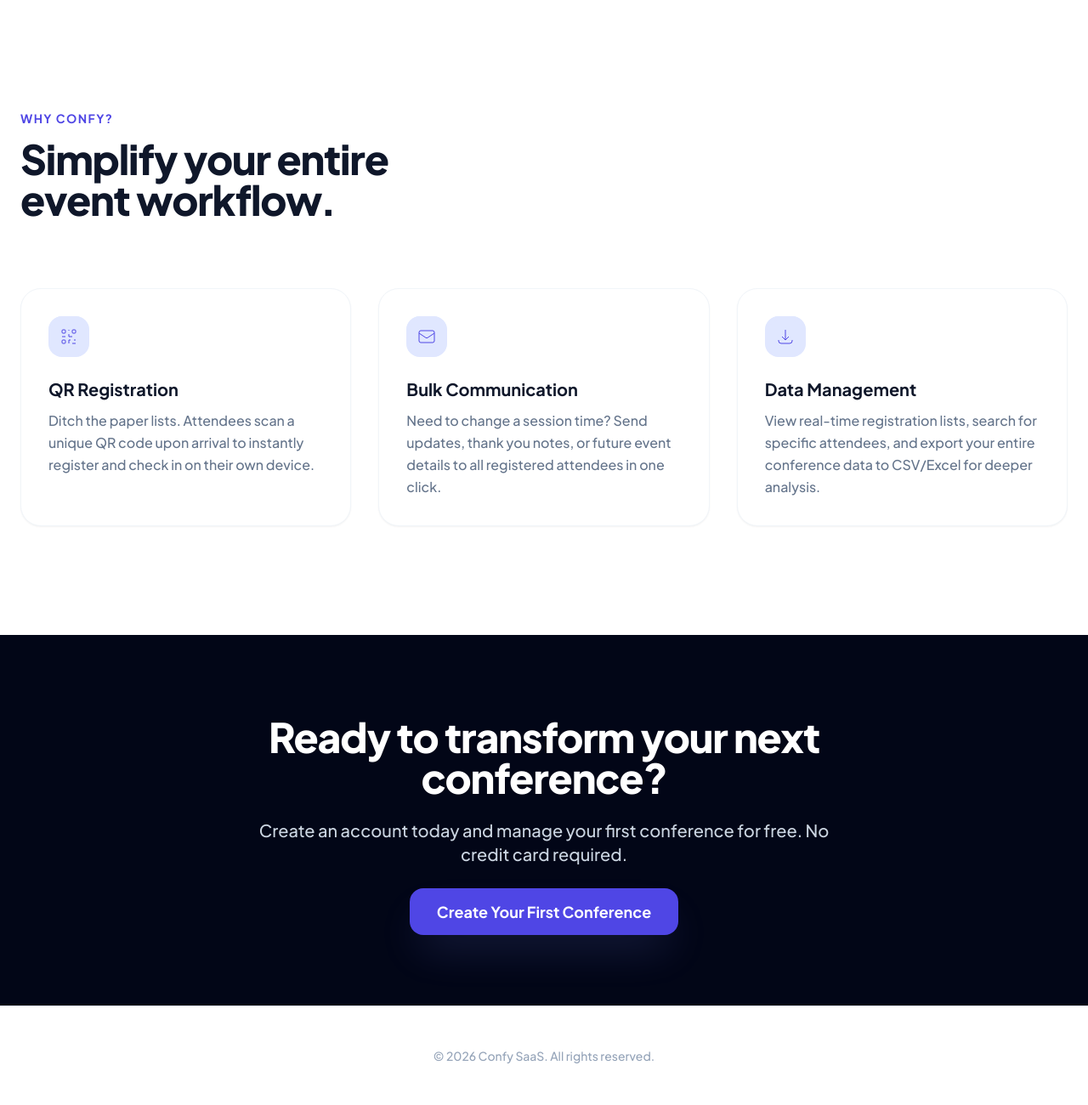
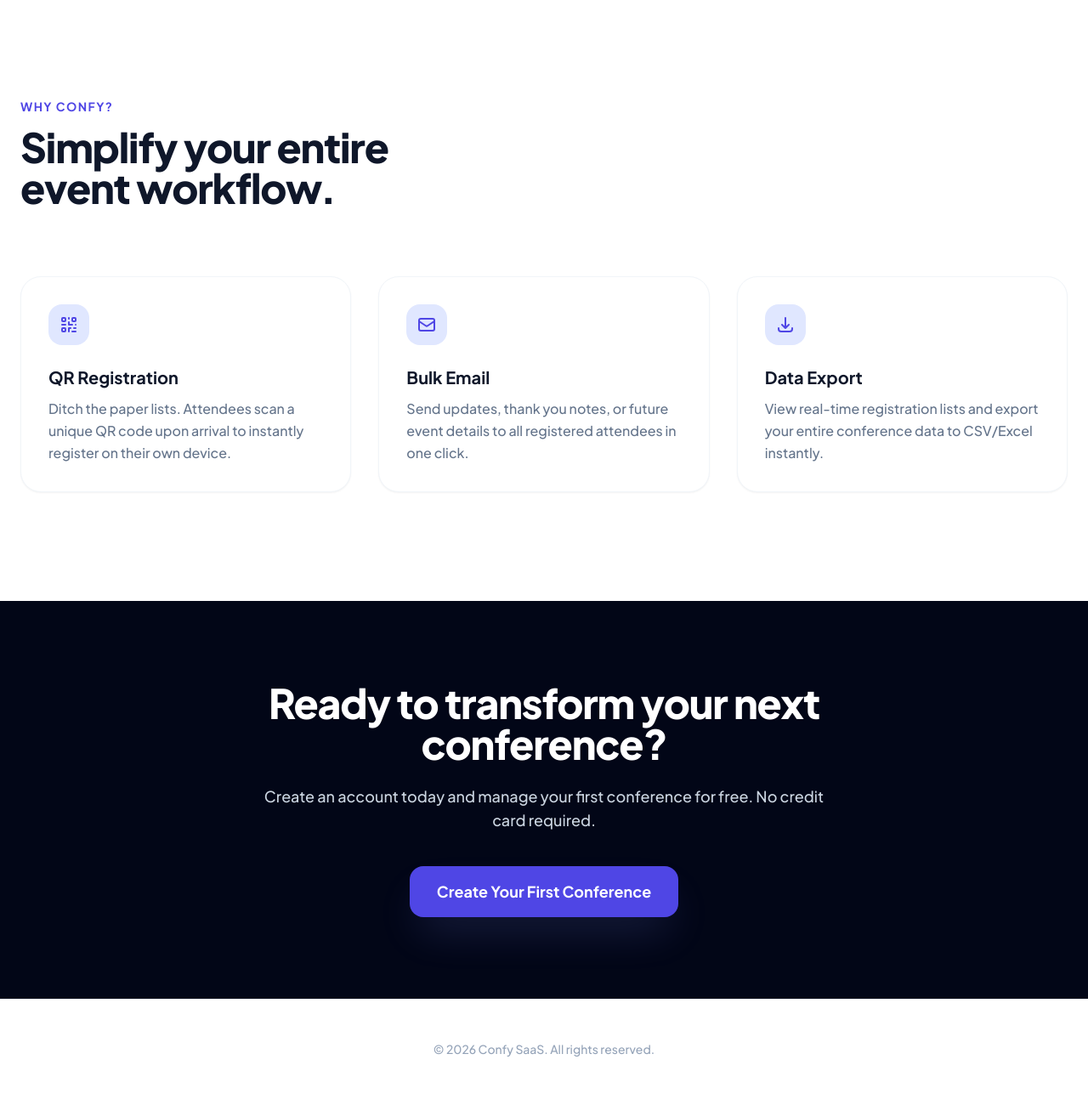
Before and after one commit to chibuikem-emmanuel/church__conf, a Django app: template templates/home.html in a window 1280 px wide. Shown: the part 724-2024 px from the top of the page at 85% size. After the commit the page ends 1967 px from the top, so only its background shows below. Run offline with Django 5.2, Linux system fonts and the light colour scheme; the template is opened without the code that fills it, so the values that code supplies are empty; parts of the project's set-up code (start-up, migrations or seed data) failed here and were passed over; some libraries are stand-ins or nearby versions.

Commit message:
worked on the emailing

```diff
--- a/core/urls.py
+++ b/core/urls.py
@@ -17,4 +17,5 @@ urlpatterns = [
     path('delete-attendee/<int:pk>/', delete_attendee),
 
     path('qr/<int:pk>/', generate_qr),
+    path('conference/<int:conf_id>/broadcast/', views.broadcast_email_view, name='broadcast_email'),
 ]
--- a/templates/attendee_list.html
+++ b/templates/attendee_list.html
@@ -26,7 +26,9 @@
                 <svg class="w-4 h-4 mr-2" fill="none" stroke="currentColor" viewBox="0 0 24 24">
                     <path stroke-linecap="round" stroke-linejoin="round" stroke-width="2" d="M3 8l7.89 5.26a2 2 0 002.22 0L21 8M5 19h14a2 2 0 002-2V7a2 2 0 00-2-2H5a2 2 0 00-2 2v10a2 2 0 002 2z" />
                 </svg>
-                Broadcast Email
+               <a href="{% url 'broadcast_email' conference.id %}" class="bg-indigo-600 text-white ...">
+                     Broadcast Email
+                </a>
             </button>
         </div>
     </div>
--- a/templates/home.html
+++ b/templates/home.html
@@ -8,11 +8,12 @@
     <link href="https://fonts.googleapis.com/css2?family=Plus+Jakarta+Sans:wght@400;500;600;700;800&display=swap" rel="stylesheet">
     <style>
         body { font-family: 'Plus Jakarta Sans', sans-serif; }
+        #mobile-menu { transition: all 0.3s ease-in-out; }
     </style>
 </head>
 <body class="bg-white text-slate-900 antialiased">
 
-    <nav class="sticky top-0 z-50 w-full bg-white/90 backdrop-blur-sm border-b border-slate-100">
+    <nav class="sticky top-0 z-50 w-full bg-white/95 backdrop-blur-md border-b border-slate-100">
         <div class="max-w-7xl mx-auto px-6 py-4 flex justify-between items-center">
             <div class="flex items-center gap-2.5">
                 <div class="w-9 h-9 bg-indigo-600 rounded-xl flex items-center justify-center shadow-lg shadow-indigo-100">
@@ -21,31 +22,45 @@
                 <span class="text-xl font-extrabold tracking-tight text-slate-900">Confy</span>
             </div>
 
-            <div class="flex items-center gap-6">
+            <div class="hidden md:flex items-center gap-8">
                 <a href="#features" class="text-sm font-semibold text-slate-600 hover:text-indigo-600 transition">Features</a>
                 <a href="/login/" class="text-sm font-semibold text-slate-600 hover:text-indigo-600 transition">Login</a>
                 <a href="/register/" class="bg-slate-900 text-white px-5 py-2.5 rounded-xl text-sm font-bold hover:bg-indigo-600 transition shadow-lg shadow-slate-200">
                     Start Free
                 </a>
             </div>
+
+            <button id="menu-btn" class="md:hidden p-2 text-slate-600 hover:bg-slate-100 rounded-xl transition">
+                <svg id="menu-icon" class="w-6 h-6" fill="none" stroke="currentColor" viewBox="0 0 24 24">
+                    <path stroke-linecap="round" stroke-linejoin="round" stroke-width="2" d="M4 6h16M4 12h16m-7 6h7" />
+                </svg>
+            </button>
+        </div>
+
+        <div id="mobile-menu" class="hidden md:hidden bg-white border-b border-slate-100 px-6 py-8 space-y-6 absolute w-full left-0 shadow-xl">
+            <a href="#features" class="block text-lg font-bold text-slate-700">Features</a>
+            <a href="/login/" class="block text-lg font-bold text-slate-700">Login</a>
+            <hr class="border-slate-100">
+            <a href="/register/" class="block w-full text-center bg-indigo-600 text-white py-4 rounded-2xl font-bold text-lg">
+                Start for Free
+            </a>
         </div>
     </nav>
 
-    <header class="relative bg-slate-50/50 py-24 md:py-32 px-6 overflow-hidden">
+    <header class="relative bg-slate-50/50 py-16 md:py-32 px-6 overflow-hidden">
         <div class="absolute inset-0 opacity-[0.03] bg-[url('https://www.transparenttextures.com/patterns/graphy.png')]"></div>
 
         <div class="relative max-w-5xl mx-auto text-center">
-            <div class="inline-flex items-center gap-2 bg-indigo-50 border border-indigo-100 text-indigo-700 px-4 py-1.5 rounded-full text-xs font-semibold mb-6 shadow-inner shadow-indigo-100">
-                <svg class="w-3.5 h-3.5" fill="none" stroke="currentColor" viewBox="0 0 24 24"><path d="M12 4v1m6 11h2m-6 0h-2v4m0-11v3m0 0h.01M12 12h4.01M16 20h4M4 12h4m12 0h.01M5 8h2a1 1 0 001-1V5a1 1 0 00-1-1H5a1 1 0 00-1 1v2a1 1 0 001 1zm12 0h2a1 1 0 001-1V5a1 1 0 00-1-1h-2a1 1 0 00-1 1v2a1 1 0 001 1zM5 20h2a1 1 0 001-1v-2a1 1 0 00-1-1H5a1 1 0 00-1 1v2a1 1 0 001 1z"></path></svg>
+            <div class="inline-flex items-center gap-2 bg-indigo-50 border border-indigo-100 text-indigo-700 px-4 py-1.5 rounded-full text-xs font-semibold mb-6 shadow-inner">
                 Built Specifically for Modern Churches
             </div>
 
-            <h1 class="text-5xl md:text-7xl font-extrabold text-slate-900 mb-6 tracking-tight leading-tight md:leading-[1.1]">
+            <h1 class="text-4xl md:text-7xl font-extrabold text-slate-900 mb-6 tracking-tight leading-tight">
                 Run Church Conferences <br class="hidden md:block">
                 <span class="text-indigo-600">Without the Chaos.</span>
             </h1>
 
-            <p class="text-lg md:text-xl text-slate-600 mb-10 max-w-2xl mx-auto leading-relaxed font-medium">
+            <p class="text-base md:text-xl text-slate-600 mb-10 max-w-2xl mx-auto leading-relaxed font-medium">
                 Instant QR-based check-ins, automated mobile registrations, bulk communication, and data export—all in one elegant platform.
             </p>
 
@@ -60,58 +75,50 @@
         </div>
     </header>
 
-    <section id="features" class="py-24 md:py-32 px-6">
+    <section id="features" class="py-20 md:py-32 px-6">
         <div class="max-w-7xl mx-auto">
-            <div class="max-w-xl mb-16 md:mb-20">
+            <div class="max-w-xl mb-12 md:mb-20 text-center md:text-left">
                 <span class="text-sm font-bold text-indigo-600 uppercase tracking-widest">Why Confy?</span>
-                <h2 class="text-4xl md:text-5xl font-extrabold text-slate-900 tracking-tight mt-3">Simplify your entire <br class="hidden md:block"> event workflow.</h2>
+                <h2 class="text-3xl md:text-5xl font-extrabold text-slate-900 tracking-tight mt-3">Simplify your entire <br class="hidden md:block"> event workflow.</h2>
             </div>
 
-            <div class="grid md:grid-cols-3 gap-8">
-
+            <div class="grid grid-cols-1 md:grid-cols-3 gap-6 md:gap-8">
                 <div class="group bg-white p-8 rounded-3xl border border-slate-100 hover:border-indigo-100 transition shadow-sm hover:shadow-2xl hover:shadow-indigo-50/50 hover:scale-[1.02]">
-                    <div class="w-12 h-12 bg-indigo-100 text-indigo-600 rounded-2xl flex items-center justify-center mb-6 shadow-inner shadow-indigo-100 group-hover:bg-indigo-600 group-hover:text-white transition">
-                        <svg class="w-6 h-6" fill="none" stroke="currentColor" viewBox="0 0 24 24"><path d="M12 4v1m6 11h2m-6 0h-2v4m0-11v3m0 0h.01M12 12h4.01M16 20h4M4 12h4m12 0h.01M5 8h2a1 1 0 001-1V5a1 1 0 00-1-1H5a1 1 0 00-1 1v2a1 1 0 001 1zm12 0h2a1 1 0 001-1V5a1 1 0 00-1-1h-2a1 1 0 00-1 1v2a1 1 0 001 1zM5 20h2a1 1 0 001-1v-2a1 1 0 00-1-1H5a1 1 0 00-1 1v2a1 1 0 001 1z"></path></svg>
+                    <div class="w-12 h-12 bg-indigo-100 text-indigo-600 rounded-2xl flex items-center justify-center mb-6 group-hover:bg-indigo-600 group-hover:text-white transition">
+                        <svg class="w-6 h-6" fill="none" stroke="currentColor" viewBox="0 0 24 24"><path stroke-linecap="round" stroke-linejoin="round" stroke-width="2" d="M12 4v1m6 11h2m-6 0h-2v4m0-11v3m0 0h.01M12 12h4.01M16 20h4M4 12h4m12 0h.01M5 8h2a1 1 0 001-1V5a1 1 0 00-1-1H5a1 1 0 00-1 1v2a1 1 0 001 1zm12 0h2a1 1 0 001-1V5a1 1 0 00-1-1h-2a1 1 0 00-1 1v2a1 1 0 001 1zM5 20h2a1 1 0 001-1v-2a1 1 0 00-1-1H5a1 1 0 00-1 1v2a1 1 0 001 1z"></path></svg>
                     </div>
                     <h3 class="text-xl font-bold text-slate-900 mb-2.5">QR Registration</h3>
-                    <p class="text-slate-500 leading-relaxed font-medium">
-                        Ditch the paper lists. Attendees scan a unique QR code upon arrival to instantly register and check in on their own device.
-                    </p>
+                    <p class="text-slate-500 leading-relaxed font-medium">Ditch the paper lists. Attendees scan a unique QR code upon arrival to instantly register on their own device.</p>
                 </div>
 
                 <div class="group bg-white p-8 rounded-3xl border border-slate-100 hover:border-indigo-100 transition shadow-sm hover:shadow-2xl hover:shadow-indigo-50/50 hover:scale-[1.02]">
-                    <div class="w-12 h-12 bg-indigo-100 text-indigo-600 rounded-2xl flex items-center justify-center mb-6 shadow-inner shadow-indigo-100 group-hover:bg-indigo-600 group-hover:text-white transition">
-                        <svg class="w-6 h-6" fill="none" stroke="currentColor" viewBox="0 0 24 24"><path d="M3 8l7.89 5.26a2 2 0 002.22 0L21 8M5 19h14a2 2 0 002-2V7a2 2 0 00-2-2H5a2 2 0 00-2 2v10a2 2 0 002 2z"></path></svg>
+                    <div class="w-12 h-12 bg-indigo-100 text-indigo-600 rounded-2xl flex items-center justify-center mb-6 group-hover:bg-indigo-600 group-hover:text-white transition">
+                        <svg class="w-6 h-6" fill="none" stroke="currentColor" viewBox="0 0 24 24"><path stroke-linecap="round" stroke-linejoin="round" stroke-width="2" d="M3 8l7.89 5.26a2 2 0 002.22 0L21 8M5 19h14a2 2 0 002-2V7a2 2 0 00-2-2H5a2 2 0 00-2 2v10a2 2 0 002 2z"></path></svg>
                     </div>
-                    <h3 class="text-xl font-bold text-slate-900 mb-2.5">Bulk Communication</h3>
-                    <p class="text-slate-500 leading-relaxed font-medium">
-                        Need to change a session time? Send updates, thank you notes, or future event details to all registered attendees in one click.
-                    </p>
+                    <h3 class="text-xl font-bold text-slate-900 mb-2.5">Bulk Email</h3>
+                    <p class="text-slate-500 leading-relaxed font-medium">Send updates, thank you notes, or future event details to all registered attendees in one click.</p>
                 </div>
 
                 <div class="group bg-white p-8 rounded-3xl border border-slate-100 hover:border-indigo-100 transition shadow-sm hover:shadow-2xl hover:shadow-indigo-50/50 hover:scale-[1.02]">
-                    <div class="w-12 h-12 bg-indigo-100 text-indigo-600 rounded-2xl flex items-center justify-center mb-6 shadow-inner shadow-indigo-100 group-hover:bg-indigo-600 group-hover:text-white transition">
-                        <svg class="w-6 h-6" fill="none" stroke="currentColor" viewBox="0 0 24 24"><path d="M4 16v1a3 3 0 003 3h10a3 3 0 003-3v-1m-4-4l-4 4m0 0l-4-4m4 4V4"></path></svg>
+                    <div class="w-12 h-12 bg-indigo-100 text-indigo-600 rounded-2xl flex items-center justify-center mb-6 group-hover:bg-indigo-600 group-hover:text-white transition">
+                        <svg class="w-6 h-6" fill="none" stroke="currentColor" viewBox="0 0 24 24"><path stroke-linecap="round" stroke-linejoin="round" stroke-width="2" d="M4 16v1a3 3 0 003 3h10a3 3 0 003-3v-1m-4-4l-4 4m0 0l-4-4m4 4V4"></path></svg>
                     </div>
-                    <h3 class="text-xl font-bold text-slate-900 mb-2.5">Data Management</h3>
-                    <p class="text-slate-500 leading-relaxed font-medium">
-                        View real-time registration lists, search for specific attendees, and export your entire conference data to CSV/Excel for deeper analysis.
-                    </p>
+                    <h3 class="text-xl font-bold text-slate-900 mb-2.5">Data Export</h3>
+                    <p class="text-slate-500 leading-relaxed font-medium">View real-time registration lists and export your entire conference data to CSV/Excel instantly.</p>
                 </div>
-
             </div>
         </div>
     </section>
 
-    <section class="py-24 bg-slate-950 px-6 text-center">
+    <section class="py-20 md:py-24 bg-slate-950 px-6 text-center">
         <div class="max-w-2xl mx-auto">
-            <h2 class="text-4xl md:text-5xl font-extrabold text-white mb-6 tracking-tight leading-tight">
+            <h2 class="text-3xl md:text-5xl font-extrabold text-white mb-6 tracking-tight leading-tight">
                 Ready to transform your next conference?
             </h2>
-            <p class="text-lg md:text-xl text-slate-300 mb-10 font-medium">
+            <p class="text-base md:text-lg text-slate-300 mb-10 font-medium">
                 Create an account today and manage your first conference for free. No credit card required.
             </p>
-            <a href="/register/" class="bg-indigo-600 text-white px-8 py-4 rounded-2xl font-bold text-lg hover:bg-indigo-700 transition shadow-2xl shadow-indigo-400/20">
+            <a href="/register/" class="inline-block w-full sm:w-auto bg-indigo-600 text-white px-8 py-4 rounded-2xl font-bold text-lg hover:bg-indigo-700 transition shadow-2xl shadow-indigo-400/20">
                 Create Your First Conference
             </a>
         </div>
@@ -123,5 +130,27 @@
         </div>
     </footer>
 
+    <script>
+        const btn = document.getElementById('menu-btn');
+        const menu = document.getElementById('mobile-menu');
+        const icon = document.getElementById('menu-icon');
+
+        btn.addEventListener('click', () => {
+            menu.classList.toggle('hidden');
+            if (menu.classList.contains('hidden')) {
+                icon.innerHTML = '<path stroke-linecap="round" stroke-linejoin="round" stroke-width="2" d="M4 6h16M4 12h16m-7 6h7" />';
+            } else {
+                icon.innerHTML = '<path stroke-linecap="round" stroke-linejoin="round" stroke-width="2" d="M6 18L18 6M6 6l12 12" />';
+            }
+        });
+
+        // Close menu when clicking a link
+        document.querySelectorAll('#mobile-menu a').forEach(link => {
+            link.addEventListener('click', () => {
+                menu.classList.add('hidden');
+            });
+        });
+    </script>
+
 </body>
 </html>
```
Also changed, not shown: confcore/settings.py (+12 -0 lines), core/views.py (+24 -0 lines), templates/compose_email.html (added, +59 -0 lines), 1 other file.
